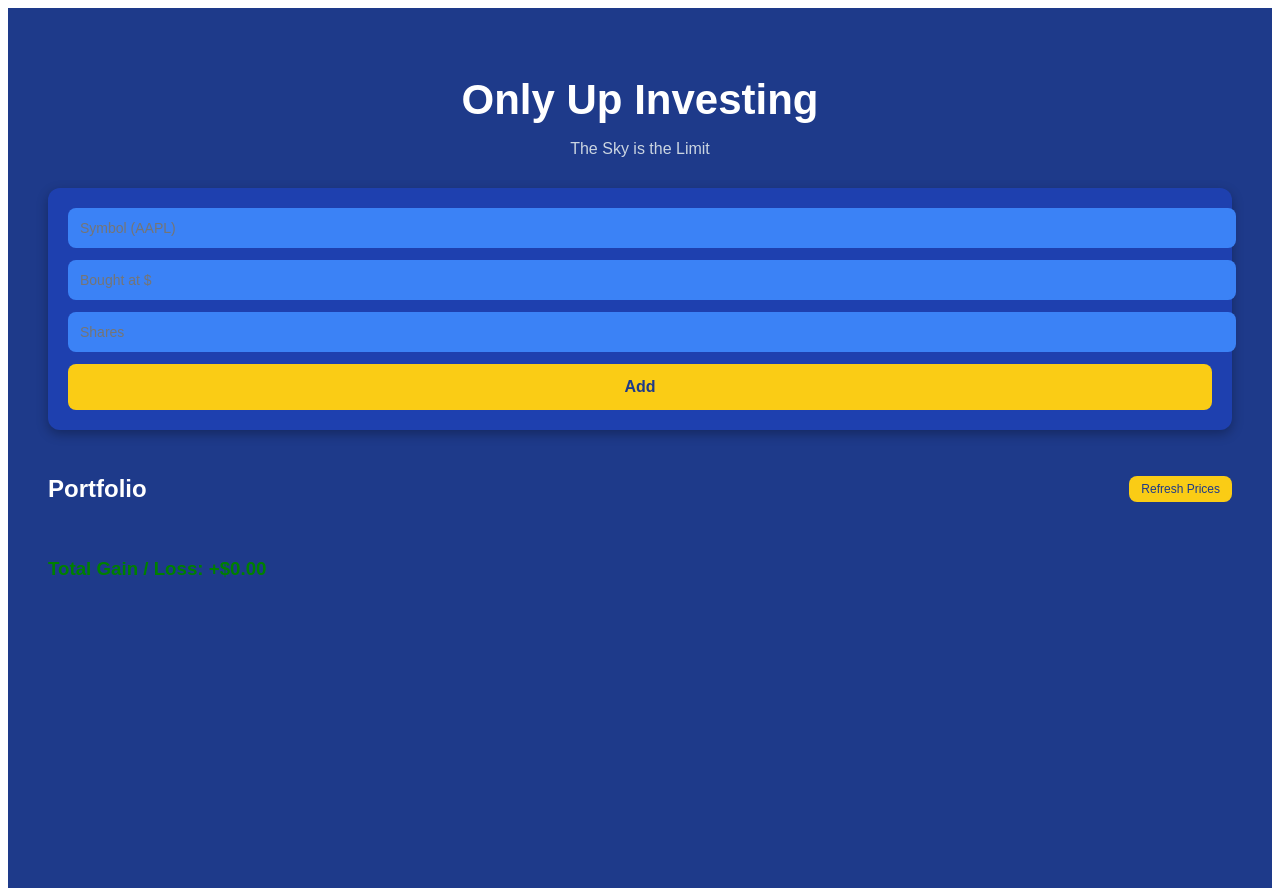
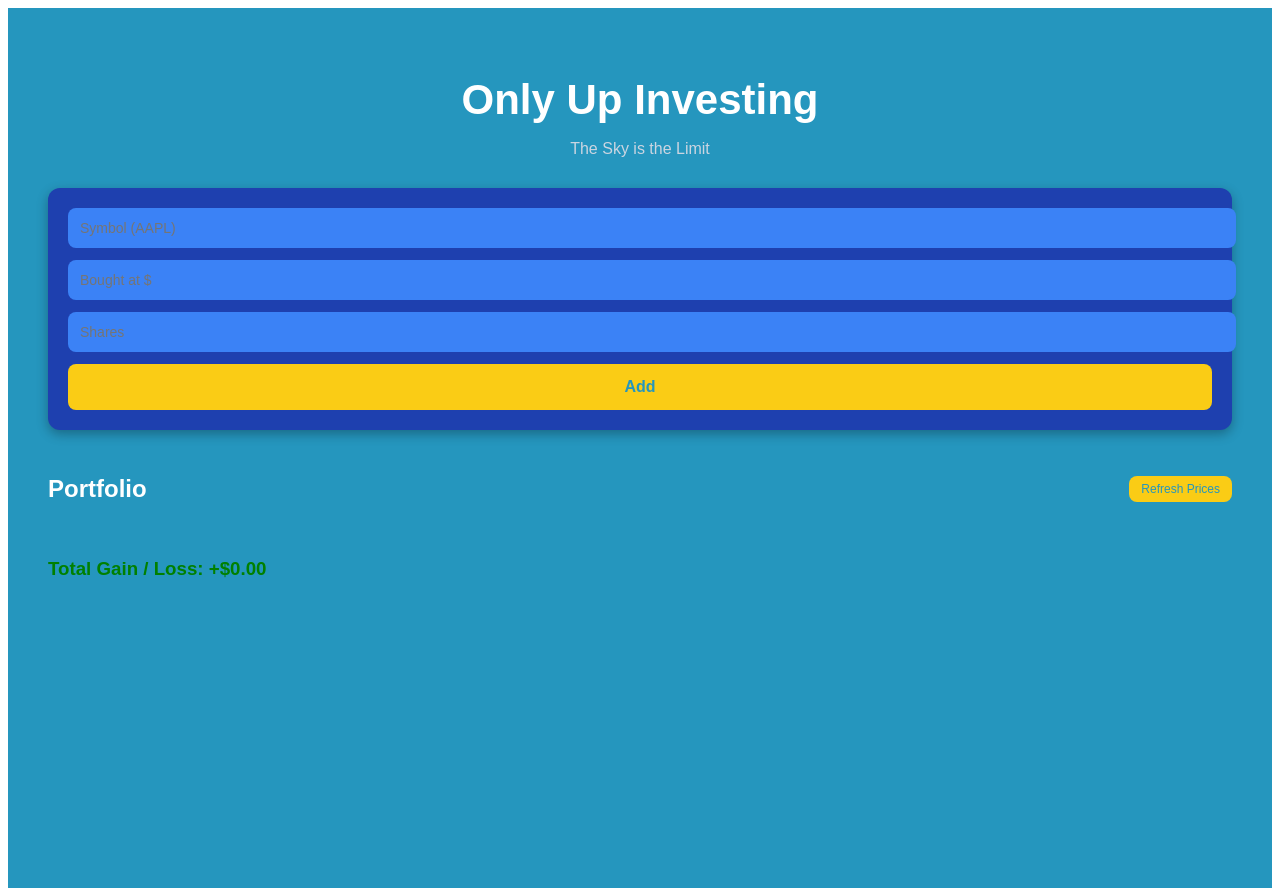
Before and after one commit to nmirpuri/Only-Up-Investing, a Next.js app: page / in a window 1280 px wide. Built offline with nearby package versions, Linux system fonts and the light colour scheme.

Commit message:
Update page.js

```diff
--- a/app/page.js
+++ b/app/page.js
@@ -156,7 +156,7 @@ export default function Home() {
      UI
   ============================ */
   return (
-      <div style={{ background: "#1e3a8a", minHeight: "100vh", padding: 40 }}>
+      <div style={{ background: "#2596be", minHeight: "100vh", padding: 40 }}>
     <main style={styles.container}>
       <h1 style={styles.title}>Only Up Investing</h1>
       <p style={styles.subtitle}>
@@ -310,7 +310,7 @@ const styles = {
     width: "100%",
     padding: 14,
     background: "#facc15",
-    color: "#1e3a8a",
+    color: "#2596be",
     fontWeight: "600",
     border: "none",
     borderRadius: 8,
@@ -333,7 +333,7 @@ const styles = {
     borderRadius: 8,
     border: "none",
     cursor: "pointer",
-    color: "#1e3a8a",
+    color: "#2596be",
     background: "#facc15",
   },
   error: {
```
